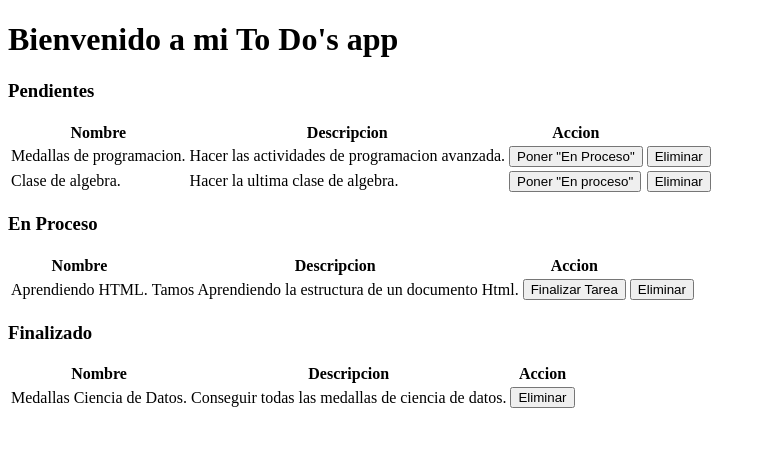
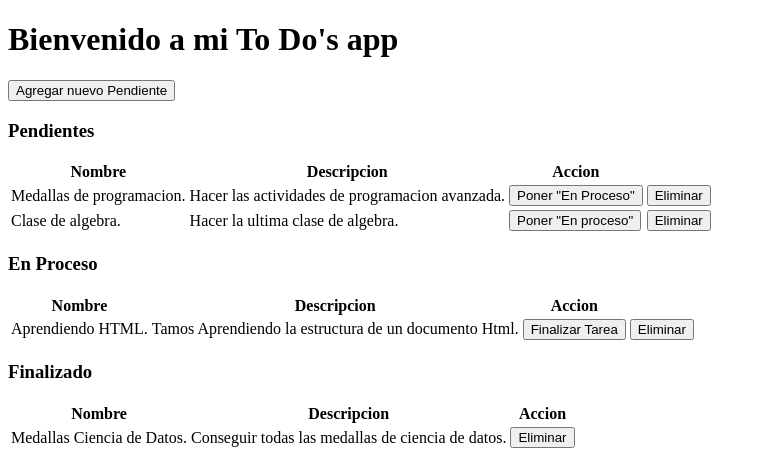
Before and after one commit to Lexmago/serverConHTML, a Flask app: page / in a window 1280 px wide. Shown: the top 450 px of the page, without its empty margins (0-766 px from the left). Run offline with Flask 2, Linux system fonts and the light colour scheme.

Commit message:
Button agregar nuevo pendiente

```diff
--- a/app/templates/home.html
+++ b/app/templates/home.html
@@ -7,6 +7,7 @@
     </head>
     <body>
         <h1>Bienvenido a mi To Do's app</h1>
+        <button>Agregar nuevo Pendiente</button>
 
         <h3>Pendientes</h3>
         <table>
```
